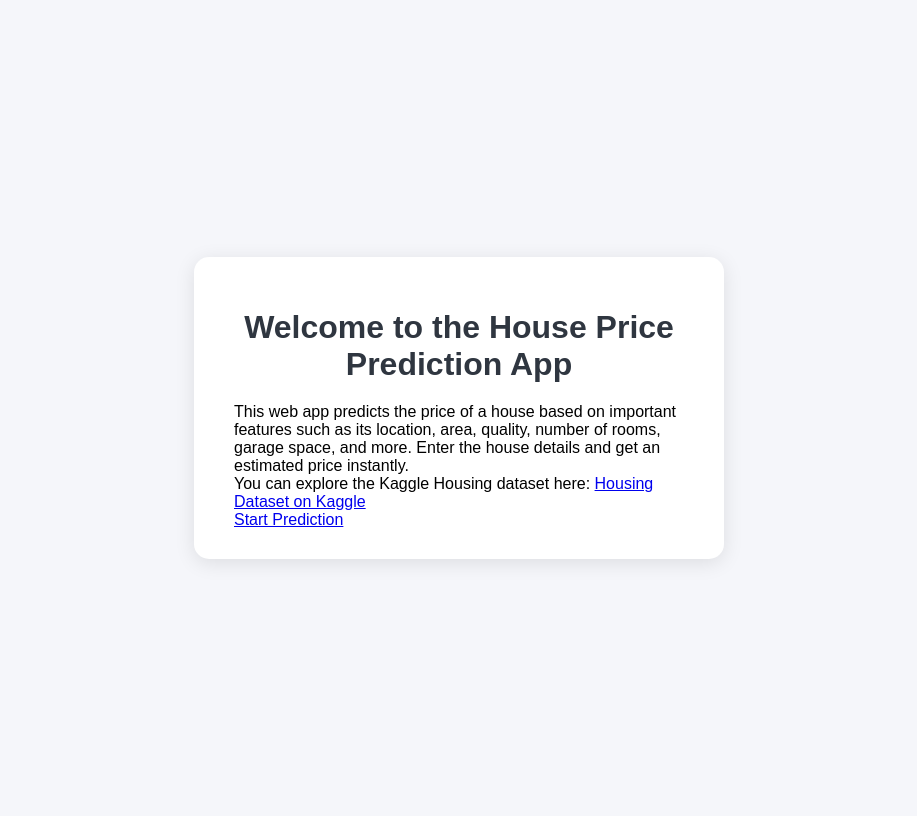
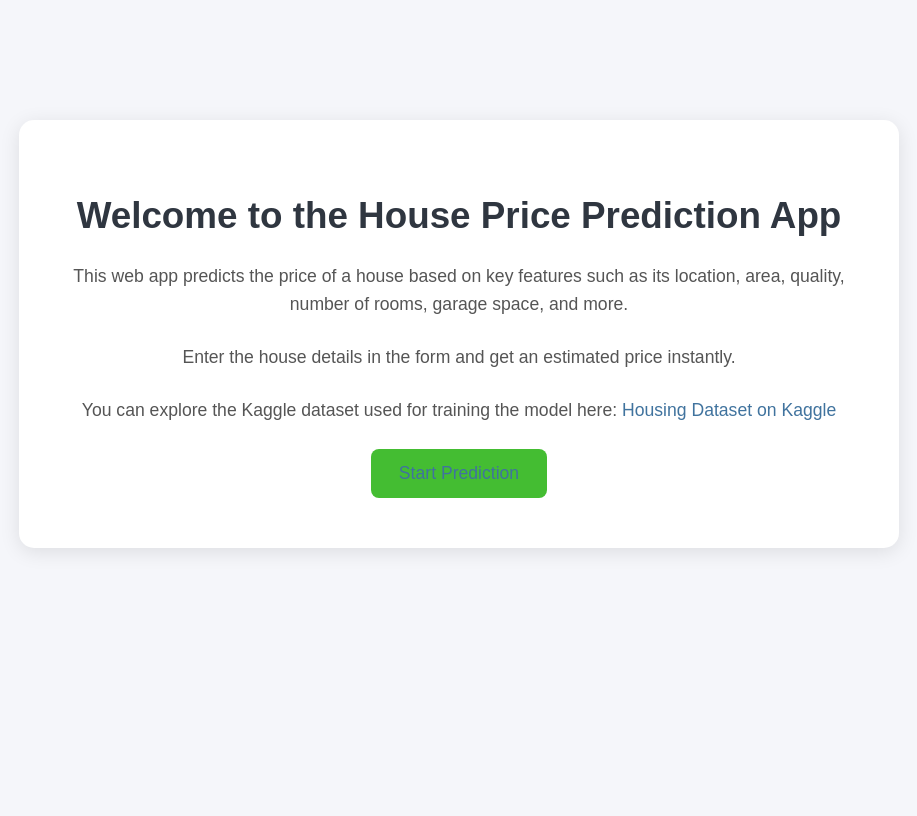
Before and after one commit to Mounika-17/houseprice-prediction-v2, a Flask app: page / in a window 1280 px wide. Shown: the whole page, without its empty margins (181-1098 px from the left). After the commit the page ends 552 px from the top, so only its background shows below. Run offline with Flask 3, Linux system fonts and the light colour scheme.

Commit message:
Updated html, css files and converted final output to original value from log

```diff
--- a/src/pipeline/predict_pipeline.py
+++ b/src/pipeline/predict_pipeline.py
@@ -2,6 +2,7 @@ import sys
 import pandas as pd
 from src.exception import CustomException
 from src.utils import load_object
+import numpy as np
 
 
 class PredictPipeline:
@@ -18,7 +19,9 @@ class PredictPipeline:
             model = load_object(file_path=model_path)
 
             # Directly predict since model.pkl has the preprocessing inside
-            preds = model.predict(features)
+            preds_log = model.predict(features)
+            # Convert back from log scale to original scale
+            preds = np.expm1(preds_log)  # np.expm1 is used to reverse np.log1p
             return preds
 
         except Exception as e:
--- a/static/style.css
+++ b/static/style.css
@@ -1,82 +1,145 @@
-/*---------- Form styling ----------*/
+/* Global Page Style */
 body {
     font-family: 'Poppins', sans-serif;
     background: #f5f6fa;
+    margin: 0;
+    padding: 0;
     display: flex;
     justify-content: center;
-    align-items: center;
-    height: 100vh;
+    align-items: flex-start;
+    min-height: 100vh;
 }
 
+/* Center Container */
 .container {
     background: #fff;
     border-radius: 15px;
-    padding: 30px 40px;
-    box-shadow: 0 4px 20px rgba(0,0,0,0.1);
-    width: 450px;
+    padding: 40px 50px;
+    box-shadow: 0 4px 20px rgba(0, 0, 0, 0.1);
+    width: 90%;
+    max-width: 550px;
+    margin: 60px auto;
 }
 
+/* Heading */
 h1 {
     text-align: center;
     color: #2f3640;
-    margin-bottom: 20px;
+    margin-bottom: 25px;
 }
 
+/* Form Rows */
 .row {
-    margin-bottom: 15px;
+    margin-bottom: 18px;
 }
 
 label {
     font-weight: bold;
     display: block;
-    margin-bottom: 5px;
+    margin-bottom: 6px;
+    color: #333;
 }
 
-input {
+input,
+select {
     width: 100%;
-    padding: 8px;
+    padding: 10px;
     border-radius: 8px;
     border: 1px solid #dcdde1;
+    font-size: 15px;
 }
 
+/* Submit Button */
 button {
     width: 100%;
-    padding: 10px;
+    padding: 12px;
     background: #273c75;
     color: white;
     border: none;
     border-radius: 8px;
     font-size: 16px;
     cursor: pointer;
+    margin-top: 10px;
 }
 
 button:hover {
     background: #40739e;
 }
 
+/* Result Text */
 .result {
     text-align: center;
     color: #44bd32;
     margin-top: 25px;
+    font-weight: 600;
 }
 
-/* ---------- Homepage styling ---------- */
-
-p {
-    margin: 0;
+/* Home Page Style */
+.home-container {
+    max-width: 800px;
+    margin: 120px auto;
+    background: white;
+    padding: 50px 40px;
+    border-radius: 15px;
+    box-shadow: 0 4px 20px rgba(0, 0, 0, 0.1);
+    text-align: center;
 }
 
-a.cta-link {
+.home-container h1 {
+    color: #2f3640;
+    font-size: 2.3rem;
+    margin-bottom: 25px;
+}
+
+.home-container p {
+    font-size: 1.1rem;
+    color: #555;
+    margin-bottom: 25px;
+    line-height: 1.6;
+}
+
+.home-container a {
+    color: #40739e;
+    text-decoration: none;
+}
+
+.home-container a:hover {
+    text-decoration: underline;
+}
+
+.cta-button {
     display: inline-block;
-    padding: 12px 25px;
-    background-color: #273c75;
+    background-color: #44bd32;
     color: white;
+    padding: 14px 28px;
+    border-radius: 8px;
+    font-size: 1.1rem;
     text-decoration: none;
-    border-radius: 8px;
-    font-size: 1rem;
     transition: background 0.3s ease;
 }
 
-a.cta-link:hover {
-    background-color: #40739e;
+.cta-button:hover {
+    background-color: #2ecc71;
 }
+
+/* Make sure form scrolls properly on smaller screens */
+@media screen and (max-height: 700px) {
+    body {
+        align-items: flex-start;
+    }
+    .container {
+        margin: 40px auto;
+    }
+}
+
+/* Remove spinner arrows from number inputs in all browsers */
+input[type=number] {
+    appearance: textfield; /* Standard property */
+    -moz-appearance: textfield; /* Firefox */
+    -webkit-appearance: none; /* Chrome, Safari, Edge */
+}
+input[type=number]::-webkit-outer-spin-button,
+input[type=number]::-webkit-inner-spin-button {
+    margin: 0;
+    -webkit-appearance: none;
+}
--- a/templates/index.html
+++ b/templates/index.html
@@ -3,26 +3,25 @@
 <head>
     <meta charset="UTF-8">
     <meta name="viewport" content="width=device-width, initial-scale=1.0">
-    <title>Home Page - House Price Prediction</title>
+    <title>Home - House Price Prediction</title>
     <link rel="stylesheet" href="{{ url_for('static', filename='style.css') }}">
 </head>
 <body>
-    <div class="container">
+    <div class="home-container">
         <h1>Welcome to the House Price Prediction App</h1>
-
-        <p class="description">
-            This web app predicts the price of a house based on important features such as its location, area,
-            quality, number of rooms, garage space, and more.
-            Enter the house details and get an estimated price instantly.
+        <p>
+            This web app predicts the price of a house based on key features such as its
+            location, area, quality, number of rooms, garage space, and more.
         </p>
-
-        <p class="dataset-link">
-            You can explore the Kaggle Housing dataset here:
+        <p>
+            Enter the house details in the form and get an estimated price instantly.
+        </p>
+        <p>
+            You can explore the Kaggle dataset used for training the model here:
             <a href="https://www.kaggle.com/competitions/house-prices-advanced-regression-techniques/data?select=test.csv" target="_blank">
                 Housing Dataset on Kaggle
             </a>
         </p>
-
         <a href="{{ url_for('predict_datapoint') }}" class="cta-button">Start Prediction</a>
     </div>
 </body>
```
Also changed, not shown: templates/home.html (+26 -14 lines).
